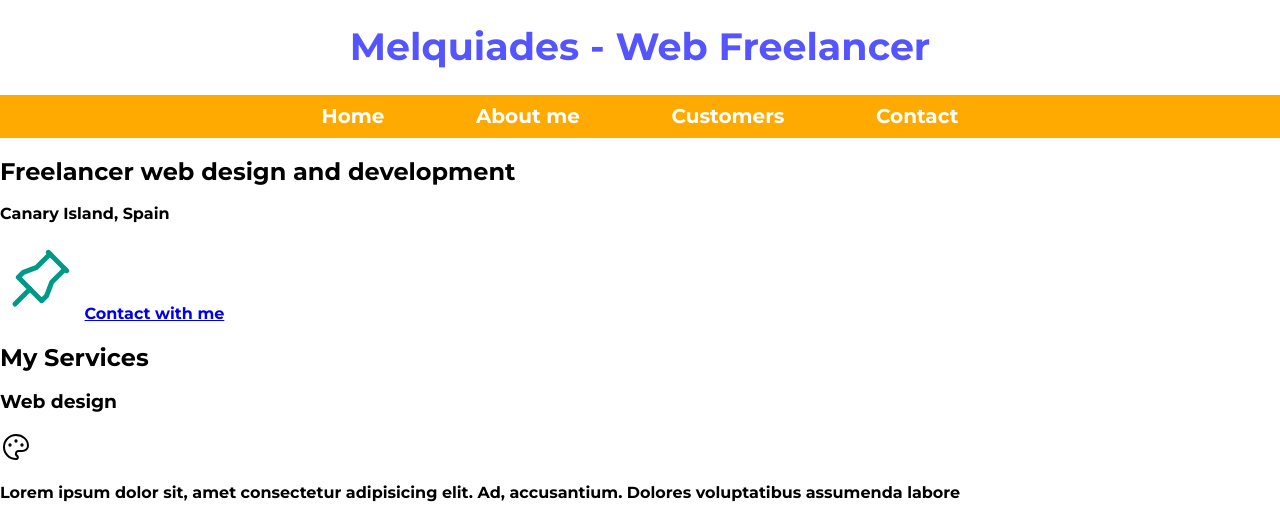
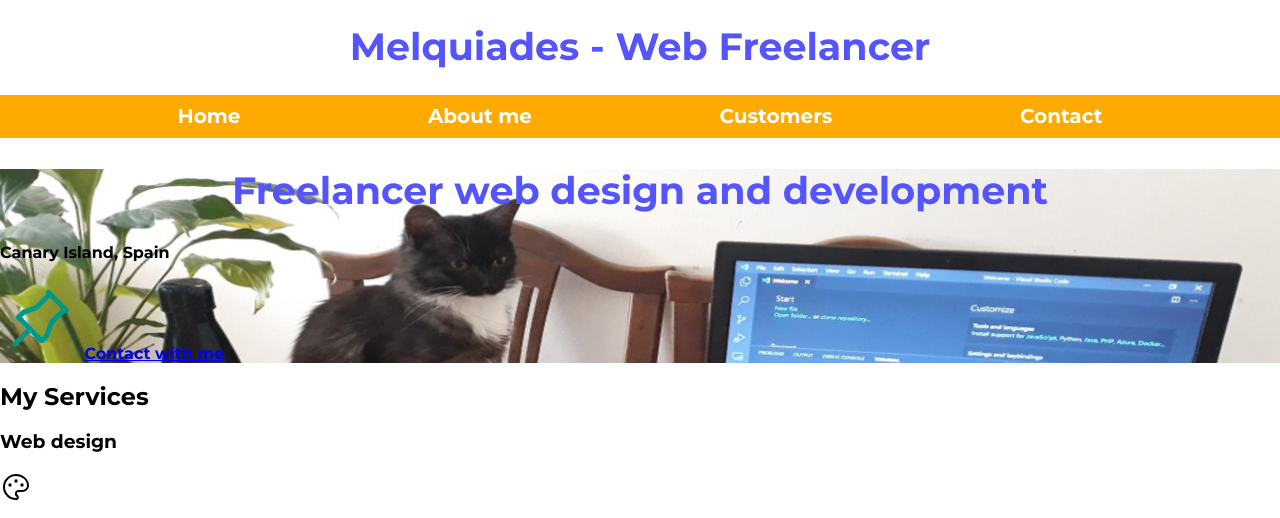
Before and after one commit to webmhrtech/melquiadeshr-web-freelancer, a plain HTML site: page index.html in a window 1280 px wide. Shown: the top 518 px of the page. Drawn offline with Linux system fonts and the light colour scheme.

Commit message:
finished size structure and add image

```diff
--- a/css/style.css
+++ b/css/style.css
@@ -29,28 +29,35 @@ body {
 }
 
 .container {
-    min-width: 120rem; /* minimum container size will be 1200px = 120rem */
+    max-width: 120rem; /* the max size of the container will be 1200px = 120rem */
     margin: 0 auto;
 }
 
 .main-menu-bar {
-    padding: 0 25rem;
     display: flex;
-    flex-direction: row;
-    justify-content: space-evenly;
+    flex-direction: column;
+    /* align-items: center; /* centers only the content of the flex */
 }
 
 .main-menu-bar a {
+    display: block;
+    text-align: center; /* centers the whole block */
     color: #fff;
     font-size: 2rem;
     font-weight: 700;
     text-decoration: none;
-    padding: 1rem 2rem;
+    padding: 1rem;
 }
 
 .main-menu-bar a:hover {
     background: black;
     color: yellow;
+}
+
+.container-image {
+    background-image: url(../images/ada.jpg);
+    background-repeat: no-repeat;
+    background-size: cover;
 }
 
 /***** Media Queries - Resolutions per screen *****/
@@ -61,6 +68,11 @@ body {
     body {
         /* background: chocolate; */
     }
+
+    .main-menu-bar {
+        display: flex;
+        flex-direction: column;
+    }
 }
 
 /* Tablet */
@@ -68,6 +80,11 @@ body {
 
     body {
         /* background: violet; */
+    }
+
+    .main-menu-bar {
+        flex-direction: row;
+        justify-content: space-evenly;
     }
 
 }
@@ -78,4 +95,14 @@ body {
     body {
         /* background: gray; */
     }
+
+    .container {
+        max-width: 100%; /* the max size 100% */
+        margin: 0 auto;
+    }
+
+    .main-menu-bar {
+        flex-direction: row;
+        justify-content: space-evenly;
+    }
 }
--- a/index.html
+++ b/index.html
@@ -29,8 +29,9 @@
         </nav>
     </div>
 
-    <section>
-        <h2>Freelancer web design and development</h2>
+    <div class="container-image">
+        <section class="imagen-ada">
+            <h2 class="title-header">Freelancer web design and development</h2>
             <p>Canary Island, Spain</p>
 
             <svg xmlns="http://www.w3.org/2000/svg" class="icon icon-tabler icon-tabler-pin" width="80" height="80" viewBox="0 0 24 24" stroke-width="1.5" stroke="#009988" fill="none" stroke-linecap="round" stroke-linejoin="round">
@@ -41,6 +42,7 @@
             </svg>
             <a href="#">Contact with me</a>
         </section>
+    </div>
 
     <main> <!-- Main content of our web page -->
 
```
Also changed, not shown: images/ada.jpg (renamed from images/Image.jpg). Lines whose indentation alone changed are shown as unchanged.
